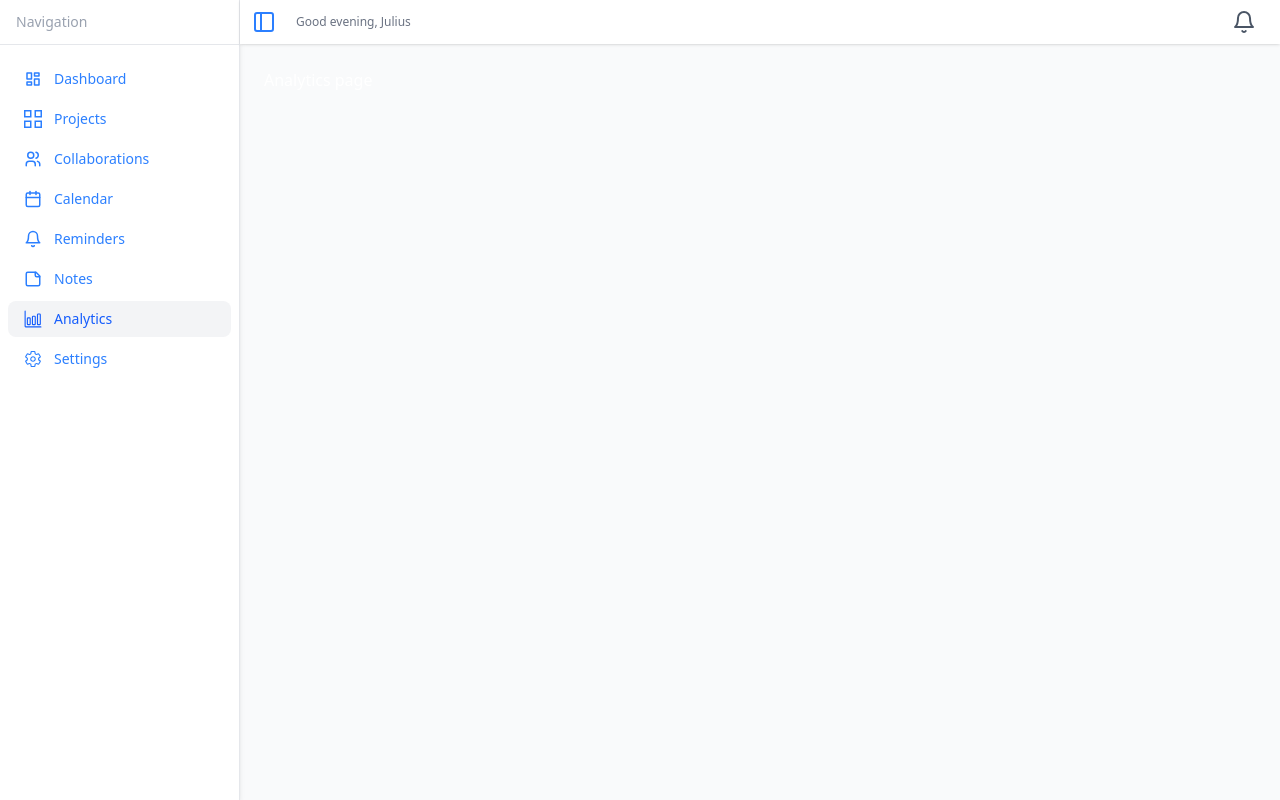
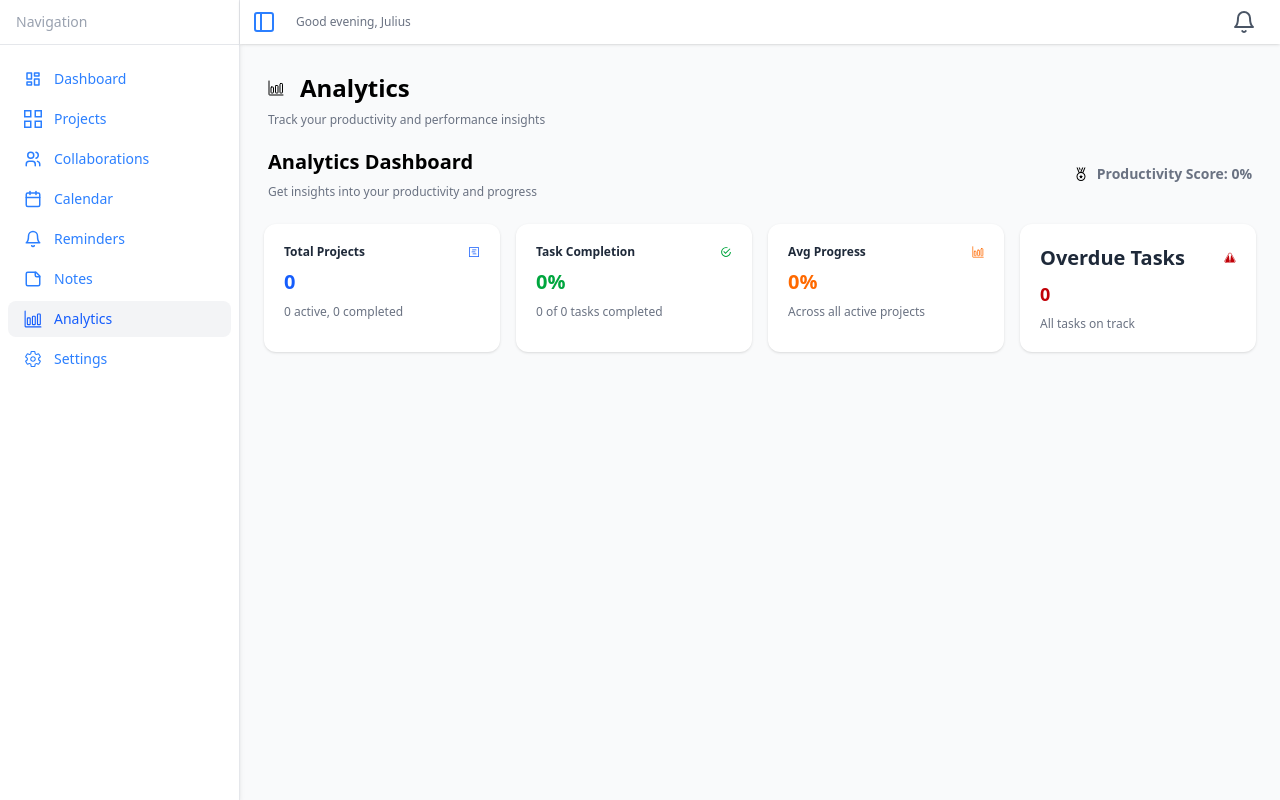
Before and after one commit to juliusmwas/KaziHub, a React (Vite) app: page /analytics in a window 1280 px wide. Built offline with nearby package versions, Linux system fonts and the light colour scheme.

Commit message:
Initial analytics design page

```diff
--- a/src/Components/Pages/Analytics.jsx
+++ b/src/Components/Pages/Analytics.jsx
@@ -1,8 +1,68 @@
+import { LiaMedalSolid } from "react-icons/lia";
+import { IoBarChartOutline } from "react-icons/io5";
+import { GoProjectRoadmap } from "react-icons/go";
+import { IoMdCheckmarkCircleOutline } from "react-icons/io";
+import { GiHazardSign } from "react-icons/gi";
 
 export default function Analytics () {
     return(
         <div>
-            <h1 className="text-white">Analytics page</h1>
+            <div>
+                <div className="flex items-center gap-2">
+                    <IoBarChartOutline className="text-xl font-medium  p-1 lg:text-2xl" />
+                    <h1 className="text-xl font-bold  p-1 lg:text-2xl">Analytics</h1>
+                </div>
+                <p className="text-xs font-normal p-1 text-gray-500">Track your productivity and performance insights</p>
+            </div>
+
+            <div className="flex mt-3 items-center justify-between">
+                <div>
+                    <h1 className="text-xl font-bold  p-1 lg:text-xl">Analytics Dashboard</h1>
+                    <p className="text-xs font-normal p-1 text-gray-500">Get insights into your productivity and progress</p>
+                </div>
+                <div className="flex items-center">
+                    <LiaMedalSolid  className="text-xl font-semibold  p-1 lg:text-2xl"/>
+                    <p className="text-sm lg:text-sm  font-bold p-1 text-gray-500">Productivity Score: 0%</p>
+                </div>
+            </div>
+
+            <div className="grid  grid-cols-1  gap-4 mt-5 lg:grid-cols-4 ">
+                <div className="bg-white rounded-xl p-4 px-4 shadow-sm">
+                    <div className="flex items-center  justify-between">
+                        <h2  className="text-xs font-bold  p-1 text-gray-800">Total Projects</h2>
+                        <GoProjectRoadmap className="text-xl font-bold  p-1 text-blue-600" />
+                    </div>
+                    <h1 className="text-xl font-bold  p-1 text-blue-600">0</h1>
+                    <p className="text-xs   font-normal p-1 text-gray-500">0 active, 0 completed</p>
+                </div>
+
+                <div className="bg-white rounded-xl p-4 px-4 shadow-sm">
+                    <div className="flex items-center  justify-between">
+                        <h2  className="text-xs font-bold  p-1 text-gray-800">Task Completion</h2>
+                        <IoMdCheckmarkCircleOutline  className="text-xl font-bold  p-1 text-green-600" />
+                    </div>
+                    <h1 className="text-xl font-bold  p-1 text-green-600">0%</h1>
+                    <p className="text-xs   font-normal p-1 text-gray-500">0 of 0 tasks completed</p>
+                </div>
+
+                <div className="bg-white rounded-xl p-4 px-4 shadow-sm">
+                    <div className="flex items-center  justify-between">
+                        <h2  className="text-xs font-bold  p-1 text-gray-800">Avg Progress</h2>
+                        <IoBarChartOutline className="text-xl font-bold  p-1 text-orange-500" />
+                    </div>
+                    <h1 className="text-xl font-bold  p-1 text-orange-500">0%</h1>
+                    <p className="text-xs   font-normal p-1 text-gray-500">Across all active projects</p>
+                </div>
+
+                <div className="bg-white rounded-xl p-4 px-4 shadow-sm">
+                    <div className="flex items-center  justify-between">
+                        <h2  className="text-xl font-bold  p-1 text-gray-800">Overdue Tasks</h2>
+                        <GiHazardSign  className="text-xl font-bold  p-1 text-red-700" />
+                    </div>
+                    <h1 className="text-lg font-bold  p-1 text-red-700">0</h1>
+                    <p className="text-xs   font-normal p-1 text-gray-500">All tasks on track</p>
+                </div>
+            </div>
         </div>
     );
 }
--- a/src/Components/Pages/Notes.jsx
+++ b/src/Components/Pages/Notes.jsx
@@ -6,7 +6,7 @@ export default function Notes () {
         <div>
             <div className="flex items-center justify-between">
                 <div>
-                    <h1 className=" flex items-center  gap-3 text-lg text-blue-600 font-bold lg:text-2xl">Notes</h1>
+                    <h1 className="text-lg text-black font-bold lg:text-2xl">Notes</h1>
                     <p className="text-xs font-normal p-1 text-gray-500">Quick notes for meetings, ideas, and thoughts</p>
                 </div>
                 <button className="bg-blue-600 mt-2 text-white flex gap-4  items-center font-medium text-xs lg:text-sm rounded-lg p-2 cursor-pointer hover:bg-blue-500">+ New Note</button>
--- a/src/Components/Pages/Projects.jsx
+++ b/src/Components/Pages/Projects.jsx
@@ -19,7 +19,7 @@ export default function Projects () {
             </nav>
 
             <div className="bg-gray-100 mt-3 p-2 lg:p-3 shadow-sm rounded-xl">
-                <h1 className="flex items-center gap-5 justify-center text-lg text-blue-600 font-bold lg:text-2xl"><span><GrProjects /></span>Projects</h1>
+                <h1 className="flex items-center gap-5 justify-center text-lg text-black font-bold lg:text-2xl"><span><GrProjects /></span>Projects</h1>
             </div>
 
             <div className="grid grid-cols-2 lg:grid-cols-4 gap-4 mt-3 items-center ">
--- a/src/Components/Pages/Reminders.jsx
+++ b/src/Components/Pages/Reminders.jsx
@@ -1,6 +1,4 @@
 import { CiSearch } from "react-icons/ci";
-import { FiUserPlus } from "react-icons/fi";
-import { GrProjects } from "react-icons/gr";
 import { FiBell } from "react-icons/fi";
 
 
@@ -9,7 +7,7 @@ export default function Reminders () {
           <div>
                     <nav className=" bg-white items-center p-2 shadow-sm rounded-xl ">
                         <div>
-                            <h1 className=" flex items-center  gap-3 text-lg text-blue-600 font-bold lg:text-2xl"><FiBell /> Reminders</h1>
+                            <h1 className=" flex items-center  gap-3 text-lg text-black font-bold lg:text-2xl"><FiBell /> Reminders</h1>
                             <p className="text-xs font-normal text-gray-500">Keep track of your one-off tasks and quick reminders</p>
                         </div>
 
```
